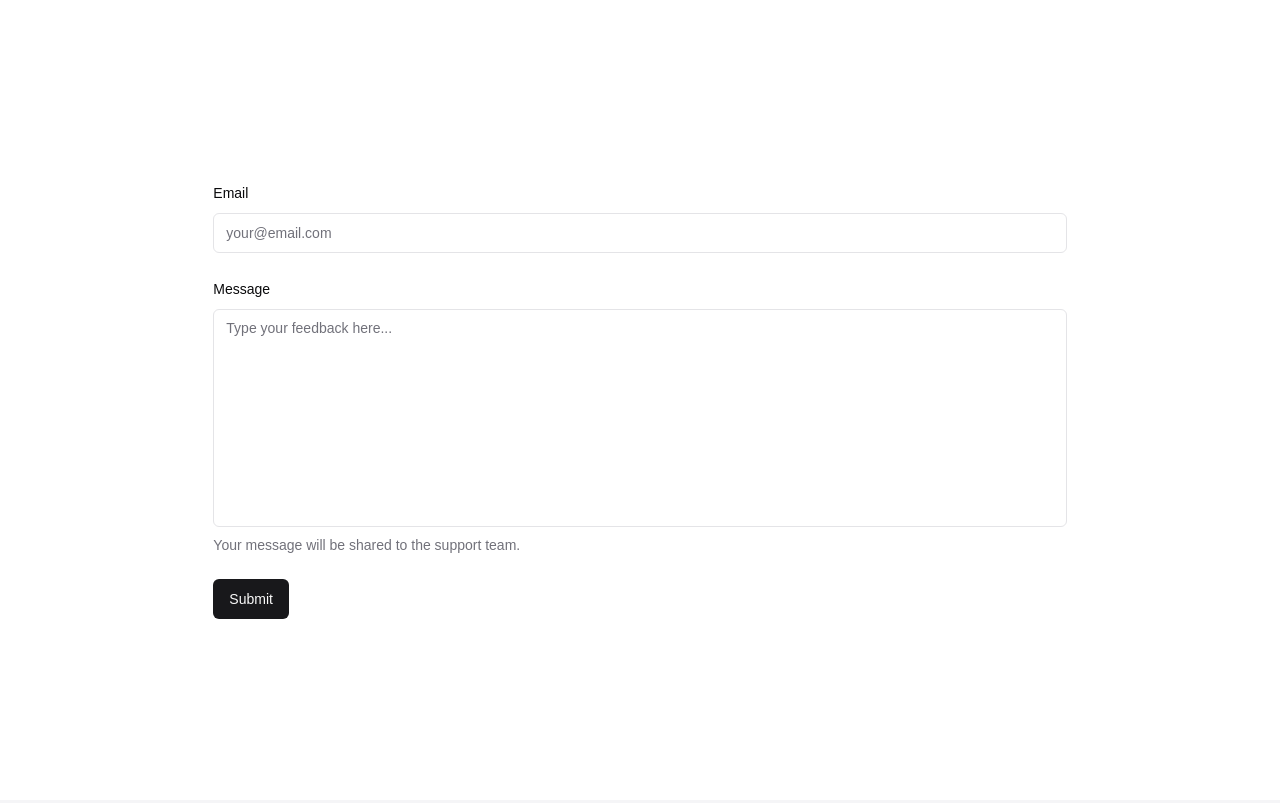
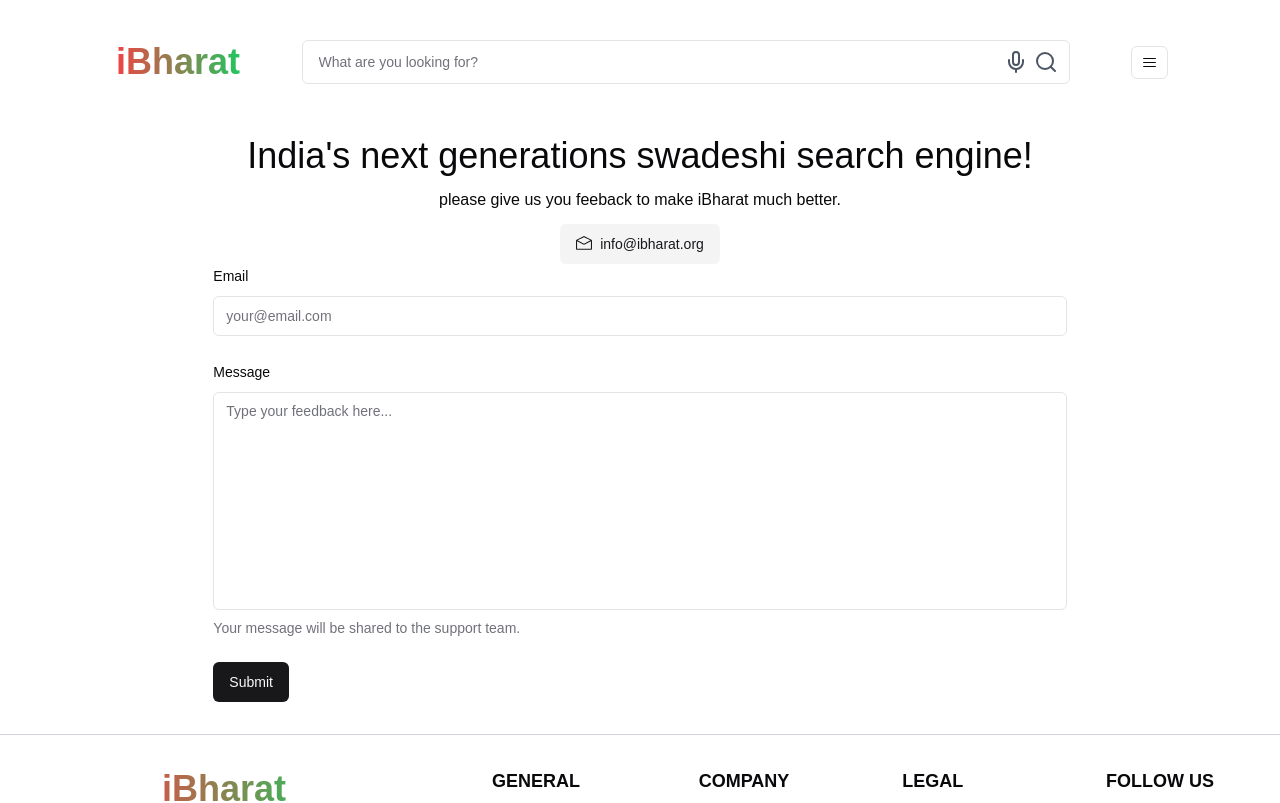
Before and after one commit to Rishirajss/searching, a Next.js app: page /feedback in a window 1280 px wide. Shown: the top 803 px of the page. Built offline with nearby package versions, Linux system fonts and the light colour scheme.

Commit message:
feat: feedback page ui update

```diff
--- a/app/feedback/page.tsx
+++ b/app/feedback/page.tsx
@@ -1,9 +1,22 @@
 import Feedback from "@/components/custom/feedback";
+import Header from "@/components/custom/header";
+import { Button } from "@/components/ui/button";
+import { EnvelopeOpenIcon } from "@radix-ui/react-icons"
 
 export default function FeedbackPage() {
   return (
-    <div className="flex justify-center items-center h-screen">
-      <Feedback />
+    <div className="py-2 sm:py-4 md:py-6 lg:py-8">
+      <div className="px-2 sm:px-8 md:px-10 lg:px-28">
+        <Header/>
+      </div>
+      <div className="flex flex-col justify-center items-center mt-4 sm:mt-6 md:mt-10">
+        <div className="flex flex-col gap-2 justify-center items-center">
+          <h1 className="text-2xl sm:text-3xl md:text-4xl">India's next generations swadeshi search engine!</h1>
+          <p className="text-base py-1">please give us you feeback to make iBharat much better.</p>
+          <Button variant="secondary" className=""><EnvelopeOpenIcon className="mr-2 h-4 w-4"/> info@ibharat.org</Button>
+        </div>
+        <Feedback />
+      </div>
     </div>
   );
 }
--- a/app/layout.tsx
+++ b/app/layout.tsx
@@ -1,6 +1,7 @@
 import type { Metadata } from "next";
 import "./globals.css";
 import { ThemeProvider } from "@/components/custom/theme-provider";
+import { Toaster } from "@/components/ui/toaster"
 import Footer from "@/components/custom/footer";
 
 export const metadata: Metadata = {
@@ -23,6 +24,7 @@ export default function RootLayout({
           disableTransitionOnChange
         >
           {children}
+          <Toaster />
         </ThemeProvider>
         <Footer />
       </body>
--- a/app/page.tsx
+++ b/app/page.tsx
@@ -1,4 +1,4 @@
-import { UserInput } from "@/app/input";
+import { UserInput } from "@/components/custom/input";
 import { DropdownNavigationMenu } from "@/components/custom/dropdown-menu";
 import AuthButton from "@/components/custom/auth-button";
 
--- a/app/query.tsx
+++ /dev/null
@@ -1,66 +0,0 @@
-"use client"
-import { useRouter } from 'next/router';
-import useSWR from 'swr';
-import { SearchResult } from '../utils/types';
-import { fetchWithHeaders } from '../utils/fetWithHeaders';
-import { DotsVerticalIcon } from "@radix-ui/react-icons";
-import { SketchLogoIcon } from "@radix-ui/react-icons"
-
-const API_URL = 'https://beta.api.search.ibharat.org/api/search';
-
-export const QueryPage: React.FC = () => {
-    const router = useRouter();
-    const { q } = router.query;
-    const query = Array.isArray(q) ? q.join(' ') : q || '';
-
-    const { data, error } = useSWR(
-      query ? `${API_URL}?q=${encodeURIComponent(query)}` : null,
-      fetchWithHeaders
-    );
-    console.log("here is the data")
-    console.log(data)
-    if (error) return <div>Failed to load search results.</div>;
-    if (!data) return <div>Loading...</div>;
-
-    return (
-        <div className='flex flex-col md:flex-row gap-0 sm:gap-2'>
-        <div className="max-w-screen lg:w-3/4 ">
-          {data.map((res: any, index:number) => (
-            <div key={index} className="mb-1.5 bg-gray-400/10 dark:bg-gray-800/10 px-3 py-4 rounded-lg">
-              <div className="flex items-center gap-2">
-                <SketchLogoIcon className="ring-1 ring-slate-100/10 rounded-md bg-gray-400/10 dark:bg-gray-700/50 hover:bg-red-400 hover:dark:bg-gray-700/90 p-1 h-5 w-5" />
-                <a href={res.domain} className="text-blue-400 text-sm sm:text-base font-medium hover:underline">{res.metaTags.title}</a>
-                <span><DotsVerticalIcon /></span>
-              </div>
-              <span className="text-xs text-gray-400 hover:underline hover:text-blue-400">{res.domain}</span>
-              <p className="text-gray-400 text-sm sm:text-base">{res.metaTags && res.metaTags.description}</p>
-            </div>
-          ))}
-
-        </div>
-        <div className="hidden lg:block md:w-1/4 h-fit p-6 mr-4 bg-gray-800/10 rounded-md">
-          <h1>HTML</h1>
-          <p>Family of markup languages for displaying information viewable in a web browser</p>
-          <a href="html.spec.whatwg.org" className='text-blue-500'>html.spec.whatwg.org</a>
-          <p>HyperText Markup Language or HTML is the standard markup language for documents designed to be displayed in a web browser. It defines the content and structure of web. <a href="" className='text-blue-500'>Wikipedia</a></p>
-          <table className="table-auto text-sm">
-            <tbody>
-              <tr>
-                <td className="py-2">Filename extension</td>
-                <td className="px-4 py-2">html, htm</td>
-              </tr>
-              <tr>
-                <td className="py-2">Internet media type</td>
-                <td className="px-4 py-2">text/HTML</td>
-              </tr>
-              <tr>
-                <td className="py-2">Type code</td>
-                <td className="px-4 py-2">TEXT</td>
-              </tr>
-              {/* Add more rows if needed */}
-            </tbody>
-          </table>
-        </div>
-      </div>
-    );
-};
--- a/app/search/layout.tsx
+++ b/app/search/layout.tsx
@@ -1,4 +1,4 @@
-import { UserInput } from "@/app/input";
+import { UserInput } from "@/components/custom/input";
 import Link from "next/link";
 import { DropdownNavigationMenu } from "@/components/custom/dropdown-menu";
 
--- a/components/custom/feedback.tsx
+++ b/components/custom/feedback.tsx
@@ -35,13 +35,10 @@ export default function FeedbackForm() {
   });
 
   function onSubmit(data: z.infer<typeof FormSchema>) {
-    console.log("Hey you successflly submitted the form");
     toast({
-      title: "You submitted the following values:",
+      title: "Hey we have accepted your feedback succesfully:",
       description: (
-        <pre className="mt-2 w-[340px] rounded-md bg-blue-950 p-4">
-          <code className="text-white">{JSON.stringify(data, null, 2)}</code>
-        </pre>
+        <p>And we will process your request shortly. Thanks!</p>
       ),
     });
   }
--- a/components/custom/footer.tsx
+++ b/components/custom/footer.tsx
@@ -27,7 +27,7 @@ const Footer = () => {
   ];
 
   return (
-    <footer className="dark:bg-gray-800/20 bg-gray-200/40 dark:text-white text-gray-800 py-8">
+    <footer className="border-t border-gray-500/30 py-8">
       <div className="container mx-auto grid grid-cols-1 md:grid-cols-2 lg:grid-cols-6 gap-0 md:gap-8">
         <div className="flex items-center justify-center  lg:col-span-2">
           <div className="mb-8">
--- a/components/custom/header.tsx
+++ b/components/custom/header.tsx
@@ -0,0 +1,26 @@
+import Link from "next/link";
+import { UserInput } from "./input";
+import { DropdownNavigationMenu } from "./dropdown-menu";
+
+export default function Header() {
+    return (
+        <div>
+            <section className="flex gap-5 justify-between items-center py-3 sm:pt-2">
+        <Link href="/">
+          <div className="flex justify-center items-center">
+            <h1 className="text-2xl sm:text-4xl font-bold bg-gradient-to-r from-red-500 to-green-500 bg-clip-text text-transparent ml-1">
+              iBharat
+            </h1>
+          </div>
+        </Link>
+        <div className="hidden sm:block max-w-[800px] w-full">
+          <UserInput />
+        </div>
+        <DropdownNavigationMenu />
+      </section>
+      <div className="sm:hidden">
+        <UserInput />
+      </div>
+        </div>
+    )
+}
--- /dev/null
+++ b/components/custom/query.tsx
@@ -0,0 +1,90 @@
+"use client";
+import { useRouter } from "next/router";
+import useSWR from "swr";
+import { fetchWithHeaders } from "../../utils/fetWithHeaders";
+import { DotsVerticalIcon } from "@radix-ui/react-icons";
+import { SketchLogoIcon } from "@radix-ui/react-icons";
+
+const API_URL = "https://beta.api.search.ibharat.org/api/search";
+
+export const QueryPage: React.FC = () => {
+  const router = useRouter();
+  const { q } = router.query;
+  const query = Array.isArray(q) ? q.join(" ") : q || "";
+
+  const { data, error } = useSWR(
+    query ? `${API_URL}?q=${encodeURIComponent(query)}` : null,
+    fetchWithHeaders,
+  );
+  console.log("here is the data");
+  console.log(data);
+  if (error) return <div>Failed to load search results.</div>;
+  if (!data) return <div>Loading...</div>;
+
+  return (
+    <div className="flex flex-col md:flex-row gap-0 sm:gap-2">
+      <div className="max-w-screen lg:w-3/4 ">
+        {data.map((res: any, index: number) => (
+          <div
+            key={index}
+            className="mb-1.5 bg-gray-400/10 dark:bg-gray-800/10 px-3 py-4 rounded-lg"
+          >
+            <div className="flex items-center gap-2">
+              <SketchLogoIcon className="ring-1 ring-slate-100/10 rounded-md bg-gray-400/10 dark:bg-gray-700/50 hover:bg-red-400 hover:dark:bg-gray-700/90 p-1 h-5 w-5" />
+              <a
+                href={res.domain}
+                className="text-blue-400 text-sm sm:text-base font-medium hover:underline"
+              >
+                {res.metaTags.title}
+              </a>
+              <span>
+                <DotsVerticalIcon />
+              </span>
+            </div>
+            <span className="text-xs text-gray-400 hover:underline hover:text-blue-400">
+              {res.domain}
+            </span>
+            <p className="text-gray-400 text-sm sm:text-base">
+              {res.metaTags && res.metaTags.description}
+            </p>
+          </div>
+        ))}
+      </div>
+      <div className="hidden lg:block md:w-1/4 h-fit p-6 mr-4 bg-gray-800/10 rounded-md">
+        <h1>HTML</h1>
+        <p>
+          Family of markup languages for displaying information viewable in a
+          web browser
+        </p>
+        <a href="html.spec.whatwg.org" className="text-blue-500">
+          html.spec.whatwg.org
+        </a>
+        <p>
+          HyperText Markup Language or HTML is the standard markup language for
+          documents designed to be displayed in a web browser. It defines the
+          content and structure of web.{" "}
+          <a href="" className="text-blue-500">
+            Wikipedia
+          </a>
+        </p>
+        <table className="table-auto text-sm">
+          <tbody>
+            <tr>
+              <td className="py-2">Filename extension</td>
+              <td className="px-4 py-2">html, htm</td>
+            </tr>
+            <tr>
+              <td className="py-2">Internet media type</td>
+              <td className="px-4 py-2">text/HTML</td>
+            </tr>
+            <tr>
+              <td className="py-2">Type code</td>
+              <td className="px-4 py-2">TEXT</td>
+            </tr>
+            {/* Add more rows if needed */}
+          </tbody>
+        </table>
+      </div>
+    </div>
+  );
+};
```
